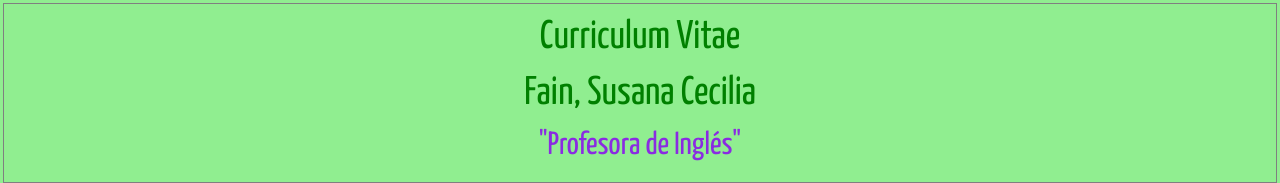
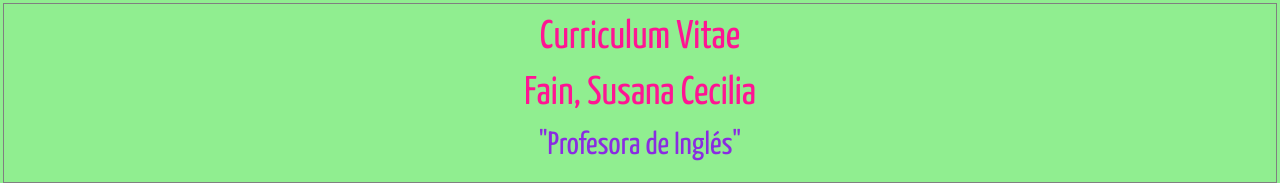
Before and after one commit to Susana2801/MyCV-presentation, a plain HTML site: page index.html in a window 1280 px wide. Shown: the top 183 px of the page. Drawn offline with nearby package versions, Linux system fonts and the light colour scheme; files that its build step writes are made by us from their sources; files whose address does not match are found by name.

Commit message:
Add files via upload

```diff
--- a/Curriculo.css
+++ b/Curriculo.css
@@ -1,13 +1,16 @@
 
 
 header  {
-    color: green;
+    color: deeppink;
     padding: 10px 10px 10px 10px;
     border:1px solid grey;
     text-align: center;
     font-size: 20;
     font-family:'Yanone Kaffeesatz', sans-serif;
     margin: 3px;
+}
+h1 {
+    text-align: center;
 }
 
 #subtitle {
--- a/index.html
+++ b/index.html
@@ -9,7 +9,7 @@
         <meta name= "viewport" content="width=device-width, initial-scale=1.0">
         <link rel="icon" type="image/x-icon" href="favicon.ico">
         <title> My CV nuevo </title>
-        <link rel="stylesheet" type="text/css" href="/home/estudiante/Escritorio/CV/Curriculo.css"/>
+        <link rel="stylesheet" type="text/css" href="\Curriculo.css"/>
         <link rel="preconnect" href="https://fonts.googleapis.com">
         <link rel="preconnect" href="https://fonts.gstatic.com" crossorigin>
         <link href="https://fonts.googleapis.com/css2?family=Yanone+Kaffeesatz&display=swap" rel="stylesheet">
@@ -33,6 +33,7 @@
           <h1> Curriculum Vitae </h1>
           <h1> Fain, Susana Cecilia </h1>
           <h2 id="subtitle">"Profesora de Inglés"</h2>
+
         </header>
 
         <div class="container text-center">
@@ -152,3 +153,8 @@
 
       </body>
   <html>
+<!--Hola, es bastate rústico mi proyecto, pero como estoy empezando de cero y al mismo tiempo realizando
+las actividades de mi trabajo estoy feliz de haber logrado realizar la mayoría de
+los desafíos propuestos durante el curso. Espero su feedback.
+Muchas gracias
+Saludos-->
```
